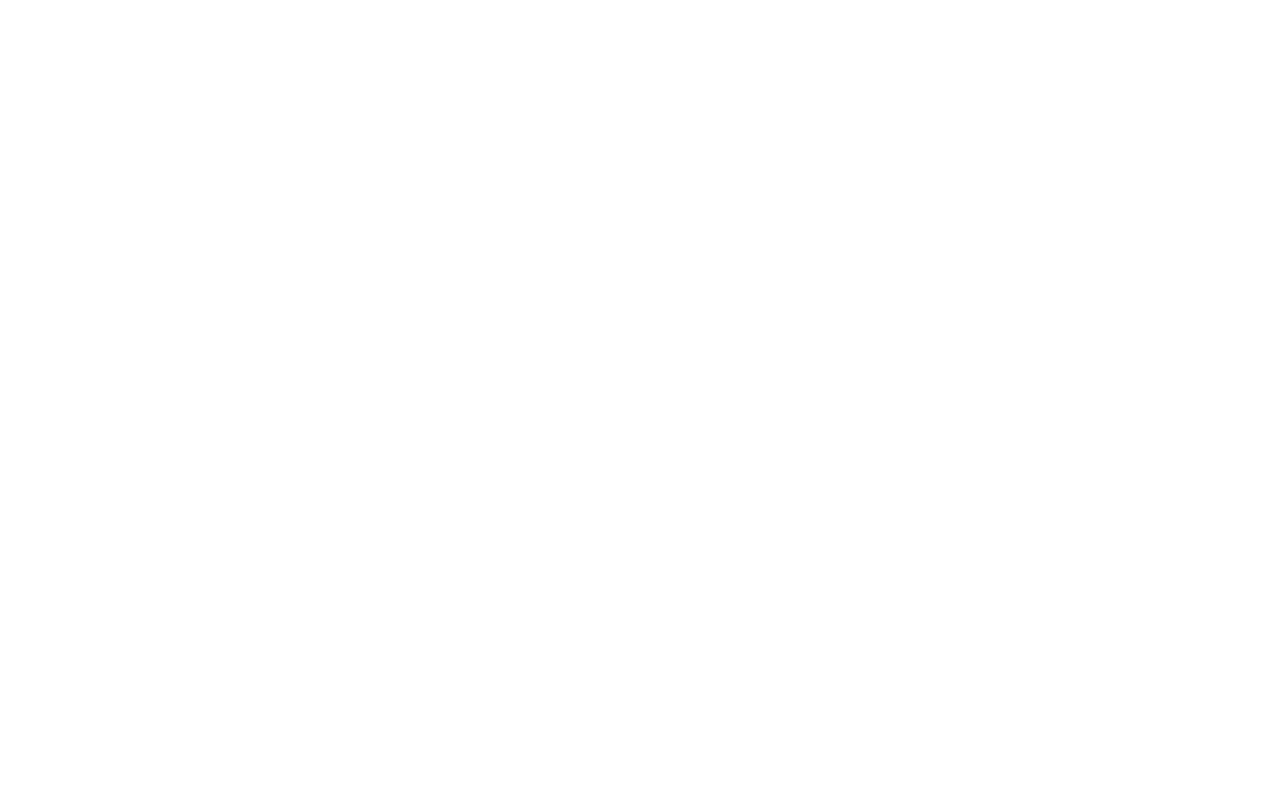
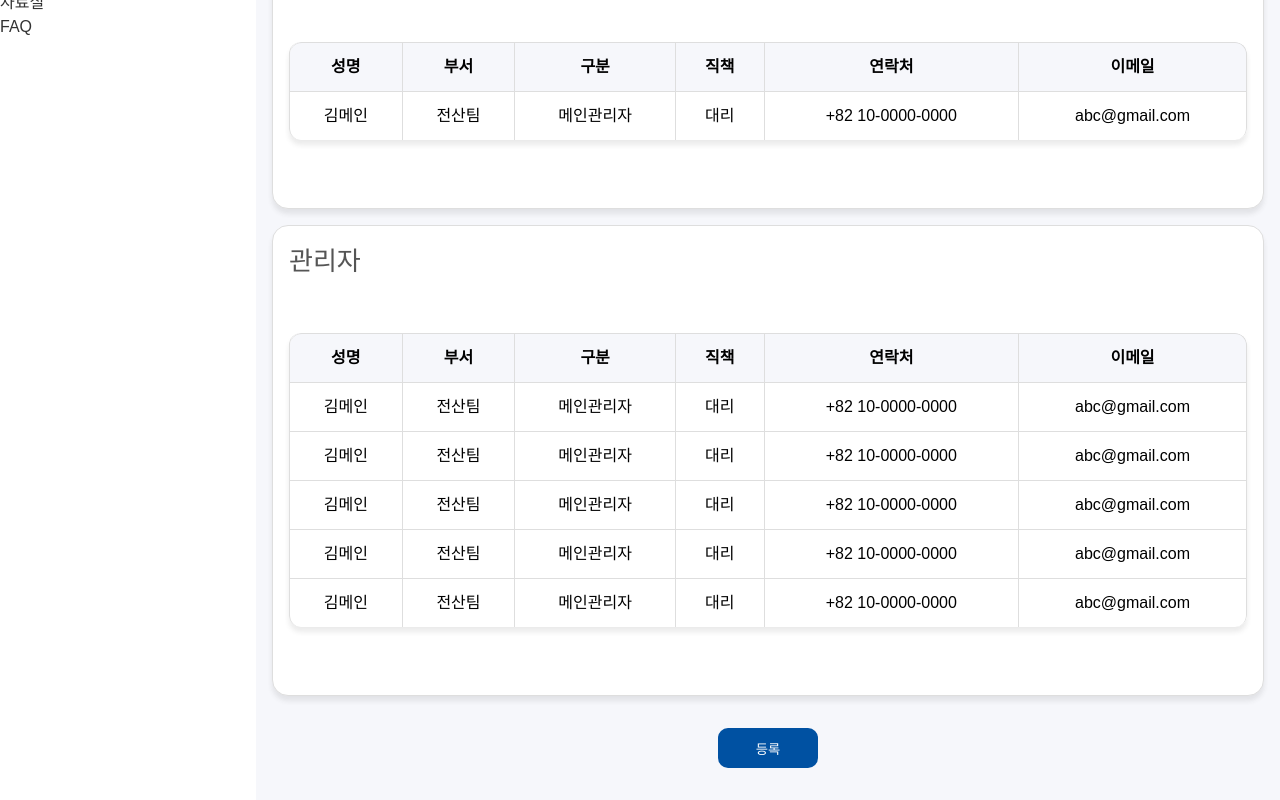
Before and after one commit to togatecomz01/togatecomz_admin, a React (Vite) app in the folder html/: page /admin in a window 1280 px wide. Before the commit this address had no page. Shown: the part 281-1081 px from the top of the page. Before the commit the page ends 800 px from the top, so only its background shows below. Built offline with nearby package versions, Linux system fonts and the light colour scheme.

Commit message:
feat: 라우터 설정

```diff
--- /dev/null
+++ b/html/src/pages/Admin/AdminLayout.tsx
@@ -0,0 +1,11 @@
+import { Outlet } from 'react-router-dom';
+
+const AdminLayout = () => {
+  return (
+    <div>
+      <Outlet />
+    </div>
+  );
+};
+
+export default AdminLayout;
--- a/html/src/pages/AccountManage/AccountManage.tsx
+++ b/html/src/pages/Admin/AdminList.tsx
@@ -1,3 +1,4 @@
+import { Link } from 'react-router-dom';
 import Button from '../../components/Button/Button';
 import ButtonContainer from '../../components/Button/ButtonContainer/ButtonContainer';
 import Container from '../../components/layout/Container/Container';
@@ -66,7 +67,7 @@ const LIST_ITEMS = [
   },
 ];
 
-const AccountManage = () => {
+const AdminList = () => {
   return (
     <>
       <Container title="계정관리">
@@ -77,11 +78,13 @@ const AccountManage = () => {
           <List headers={HEADERS} listItems={LIST_ITEMS}></List>
         </Wrapper>
         <ButtonContainer>
-          <Button name="등록" />
+          <Link to="/admin/register">
+            <Button name="등록" />
+          </Link>
         </ButtonContainer>
       </Container>
     </>
   );
 };
 
-export default AccountManage;
+export default AdminList;
--- a/html/src/pages/ManagerRegister/ManagerRegister.tsx
+++ b/html/src/pages/Admin/AdminRegister.tsx
@@ -7,7 +7,7 @@ import Wrapper from '../../components/layout/Wrapper/Wrapper';
 import RadioInput from '../../components/RadioInput/RadioInput';
 import SelectBox from '../../components/SelectBox/SelectBox';
 
-const ManagerRegister = () => {
+const AdminRegister = () => {
   return (
     <>
       <Container title="계정관리">
@@ -146,4 +146,4 @@ const ManagerRegister = () => {
   );
 };
 
-export default ManagerRegister;
+export default AdminRegister;
--- a/html/src/router/Router.tsx
+++ b/html/src/router/Router.tsx
@@ -4,8 +4,9 @@ import Home from '../pages/Home/Home.tsx';
 import NoticeList from '../pages/notice/noticeList';
 import ComponentTest from '../pages/ComponentTest/ComponentTest.tsx';
 import Login from '../pages/Login/Login.tsx';
-import AccountManage from '../pages/AccountManage/AccountManage.tsx';
-import ManagerRegister from '../pages/ManagerRegister/ManagerRegister.tsx';
+import AdminList from '../pages/Admin/AdminList.tsx';
+import AdminRegister from '../pages/Admin/AdminRegister.tsx';
+import AdminLayout from '../pages/Admin/AdminLayout.tsx';
 
 const Router = () => {
   return (
@@ -15,8 +16,10 @@ const Router = () => {
           <Route path="" element={<NoticeList />} />
           <Route path="" element={<Home />} />
           <Route path="component-test" element={<ComponentTest />} />
-          <Route path="account-manage" element={<AccountManage />} />
-          <Route path="manager-register" element={<ManagerRegister />} />
+          <Route path="admin" element={<AdminLayout />}>
+            <Route index element={<AdminList />} />
+            <Route path="register" element={<AdminRegister />} />
+          </Route>
         </Route>
 
         <Route path="login" element={<Login />} />
```
